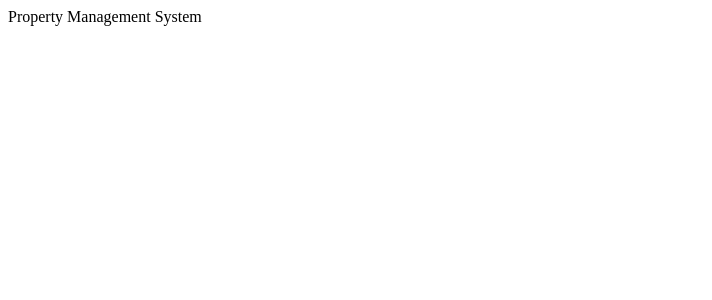
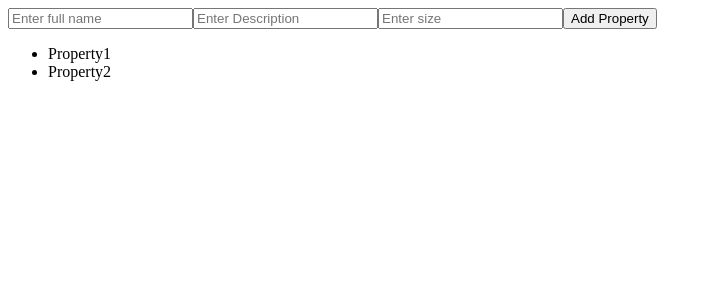
Before and after one commit to Arijeet10/Property-Management-App, a React (Create React App) app: page / in a window 1280 px wide. Shown: the top 300 px of the page, without its empty margins (0-712 px from the left). Built offline with nearby package versions, Linux system fonts and the light colour scheme.

Commit message:
created add and index components

```diff
--- a/src/App.js
+++ b/src/App.js
@@ -1,9 +1,12 @@
 import React from "react";
+import Home from "./components";
+import Add from "./components/add";
 
 function App() {
   return (
     <div className="App">
-      Property Management System
+      <Add />
+      <Home />
     </div>
   );
 }
--- /dev/null
+++ b/src/components/add.jsx
@@ -0,0 +1,17 @@
+import React, { useState } from "react";
+
+function Add() {
+
+    return (
+        <div>
+            <form>
+                <input type="text" name="fullName" placeholder="Enter full name" />
+                <input type="text" name="desc" placeholder="Enter Description" />
+                <input type="text" name="size" placeholder="Enter size" />
+                <button type="submit">Add Property</button>
+            </form>
+        </div>
+    )
+}
+
+export default Add;
--- /dev/null
+++ b/src/components/index.jsx
@@ -0,0 +1,15 @@
+import React from "react";
+
+function Home() {
+
+    return (
+        <div>
+            <ul>
+                <li>Property1</li>
+                <li>Property2</li>
+            </ul>
+        </div>
+    )
+}
+
+export default Home;
```
